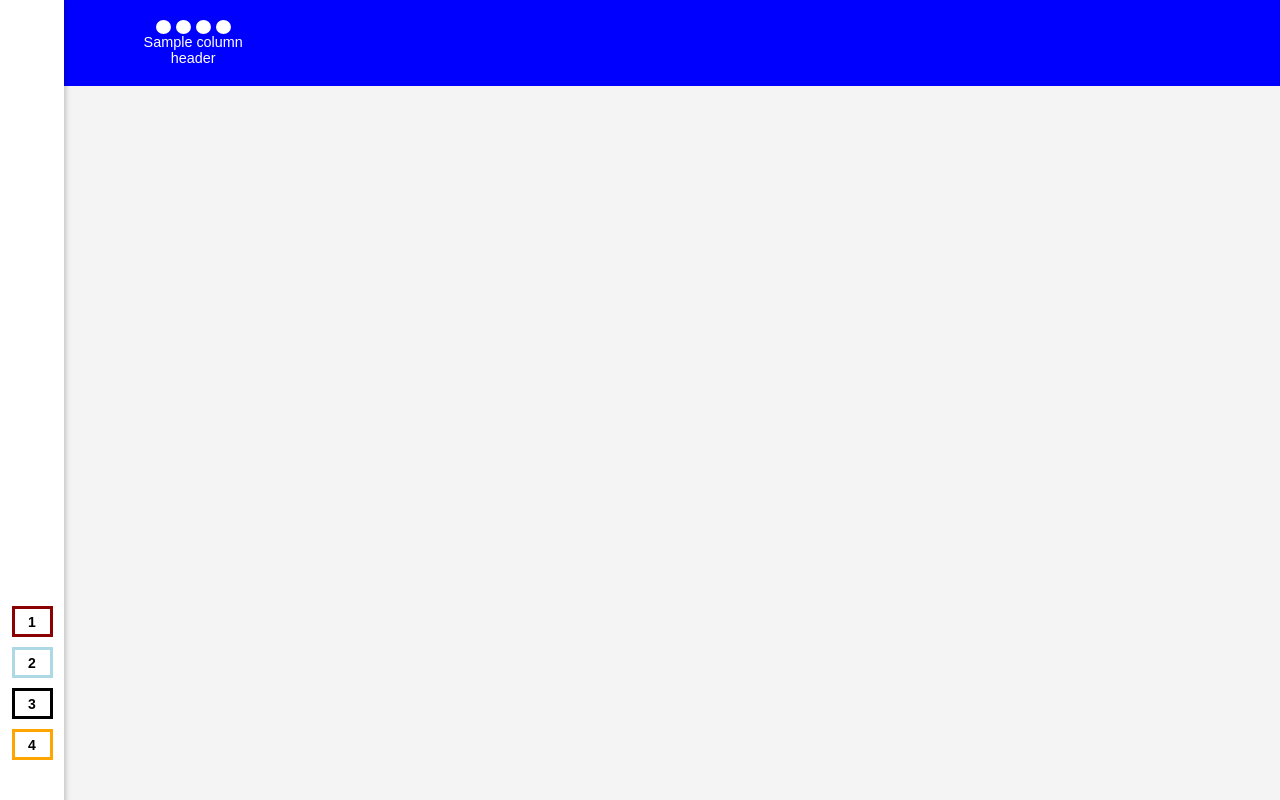
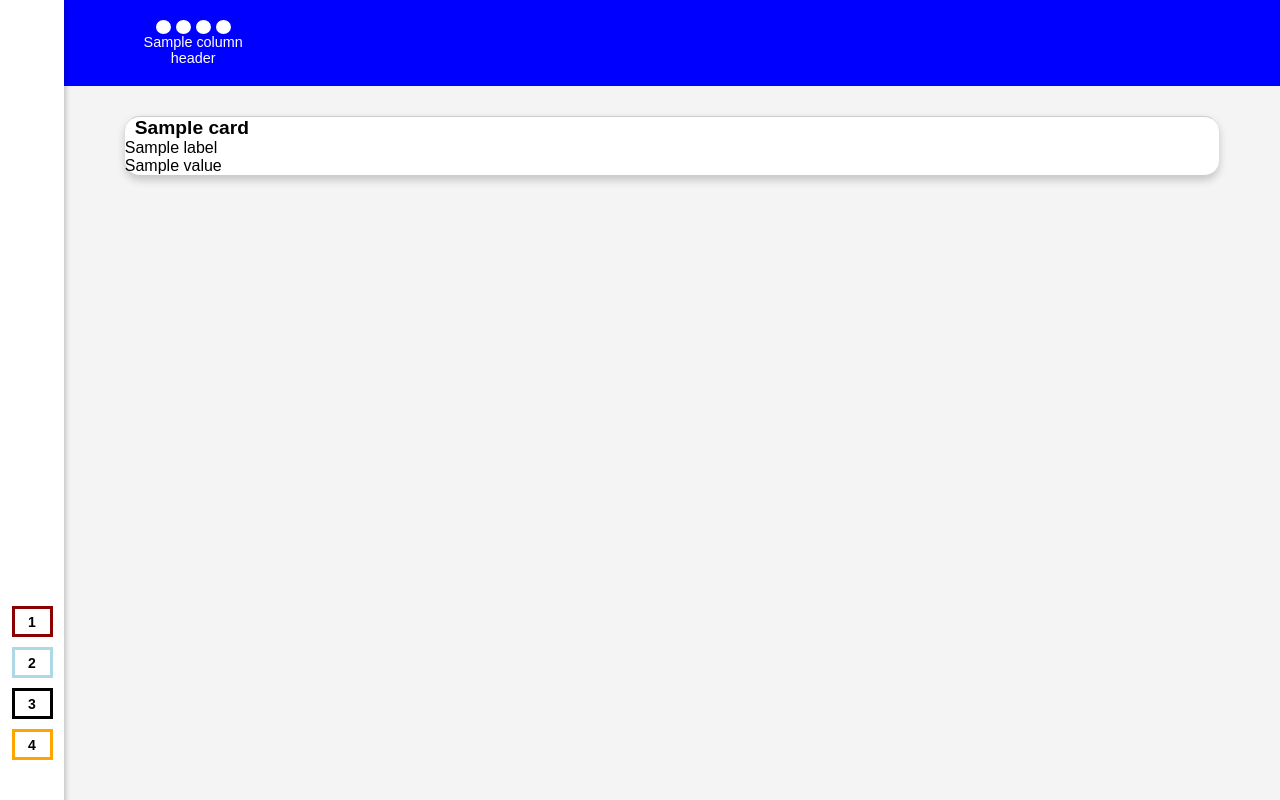
Before and after one commit to artificialname/boardgame, a Flask app: template templates/index.html in a window 1280 px wide. Run offline with Flask 3, Linux system fonts and the light colour scheme; the template is opened without the code that fills it: most values are stand-ins (such as "Sample title", 1, 10 or a date in 2020).

Commit message:
Update index.html

```diff
--- a/templates/index.html
+++ b/templates/index.html
@@ -177,6 +177,25 @@
         </div>
     </div>
 
+    <!-- CONTENT -->
+    <div class="content">
+        {% for card in cards %}
+        <div class="card">
+            <div class="card-title">{{ card.title }}</div>
+            <div class="card-labels">
+                {% for label in labels %}
+                <div>{{ label }}</div>
+                {% endfor %}
+            </div>
+            <div class="card-content">
+                {% for value in card.data %}
+                <div>{{ value }}</div>
+                {% endfor %}
+            </div>
+        </div>
+        {% endfor %}
+    </div>
+
     <script>
         document.addEventListener("DOMContentLoaded", function () {
             const circles = document.querySelectorAll(".circle");
```
